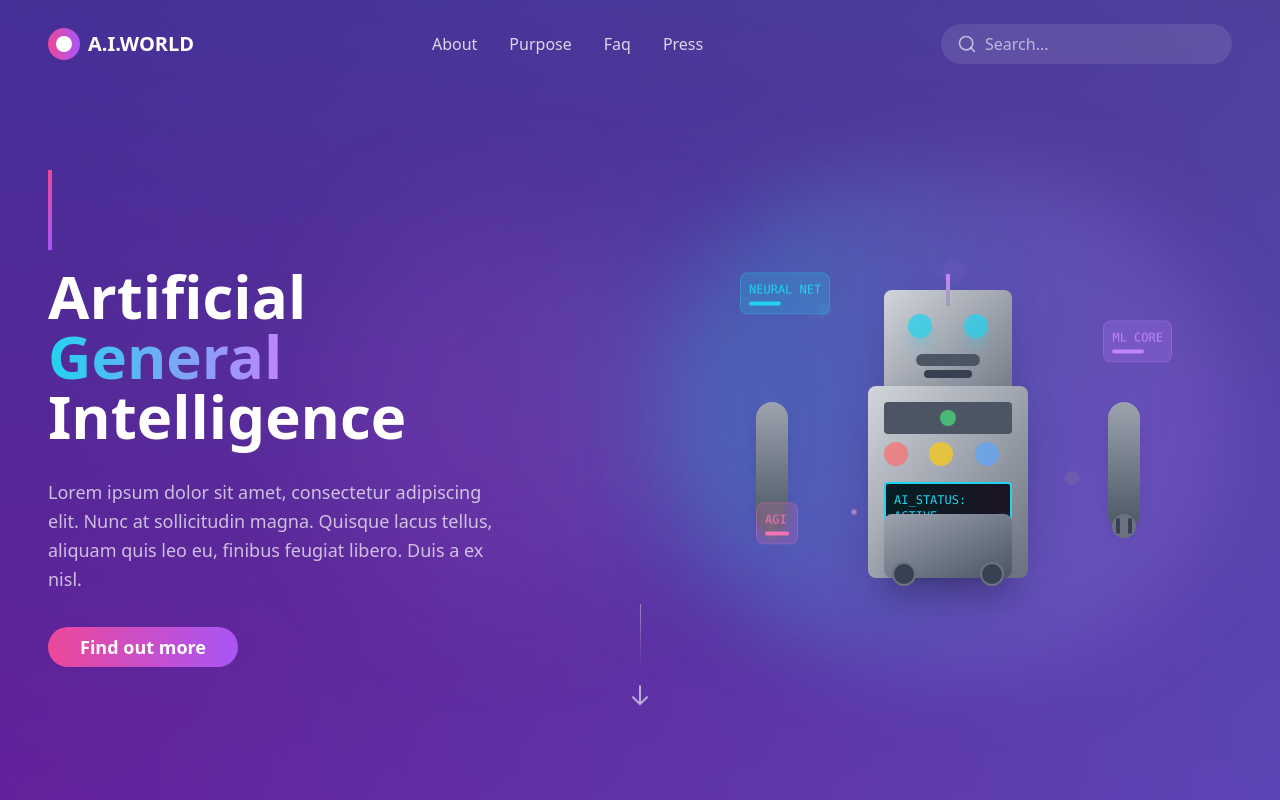
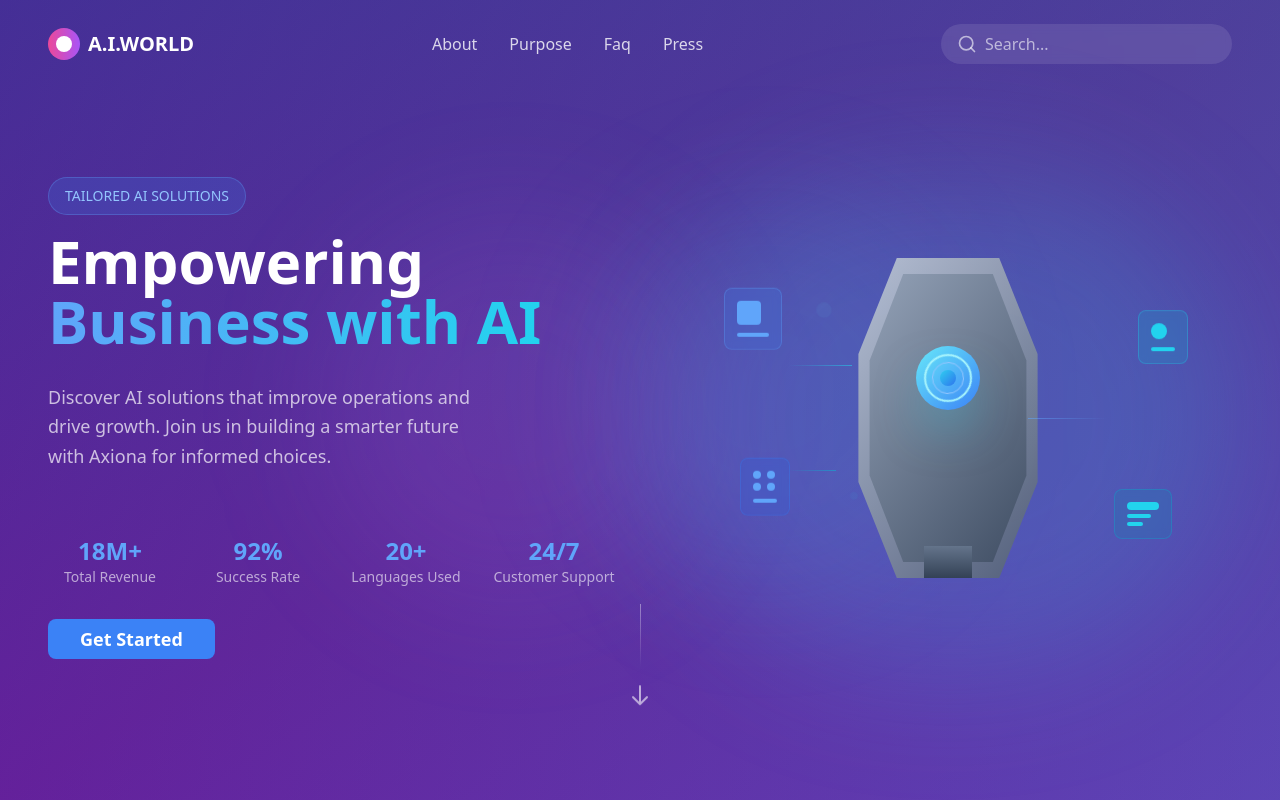
Before and after one commit to godflixx/page-from-idea, a React (Vite) app: page / in a window 1280 px wide. Built offline with nearby package versions, Linux system fonts and the light colour scheme.

Commit message:
Refactor: Update hero section
Updated the hero section with the provided color scheme and illustration.

```diff
--- a/src/components/HeroSection.tsx
+++ b/src/components/HeroSection.tsx
@@ -8,130 +8,134 @@ const HeroSection = () => {
         {/* Left Content */}
         <div className="space-y-8">
           <div className="space-y-4">
-            <div className="w-1 h-20 bg-gradient-to-b from-pink-500 to-purple-500"></div>
+            <div className="inline-block px-4 py-2 bg-blue-500/20 border border-blue-400/30 rounded-full text-blue-300 text-sm font-medium">
+              TAILORED AI SOLUTIONS
+            </div>
             <h1 className="text-5xl lg:text-6xl font-bold text-white leading-tight">
-              Artificial<br />
-              <span className="text-transparent bg-clip-text bg-gradient-to-r from-cyan-400 to-purple-400">
-                General
-              </span><br />
-              Intelligence
+              Empowering<br />
+              <span className="text-transparent bg-clip-text bg-gradient-to-r from-blue-400 to-cyan-400">
+                Business with AI
+              </span>
             </h1>
           </div>
 
           <p className="text-white/70 text-lg leading-relaxed max-w-md">
-            Lorem ipsum dolor sit amet, consectetur adipiscing elit. Nunc at sollicitudin magna.
-            Quisque lacus tellus, aliquam quis leo eu, finibus feugiat libero. Duis a ex nisl.
+            Discover AI solutions that improve operations and drive growth. Join us in building a
+            smarter future with Axiona for informed choices.
           </p>
 
-          <Button className="bg-gradient-to-r from-pink-500 to-purple-500 hover:from-pink-600 hover:to-purple-600 text-white px-8 py-3 rounded-full text-lg font-semibold transition-all duration-300 transform hover:scale-105">
-            Find out more
+          {/* Stats */}
+          <div className="grid grid-cols-2 lg:grid-cols-4 gap-6 pt-8">
+            <div className="text-center">
+              <div className="text-2xl font-bold text-blue-400">18M+</div>
+              <div className="text-sm text-white/60">Total Revenue</div>
+            </div>
+            <div className="text-center">
+              <div className="text-2xl font-bold text-blue-400">92%</div>
+              <div className="text-sm text-white/60">Success Rate</div>
+            </div>
+            <div className="text-center">
+              <div className="text-2xl font-bold text-blue-400">20+</div>
+              <div className="text-sm text-white/60">Languages Used</div>
+            </div>
+            <div className="text-center">
+              <div className="text-2xl font-bold text-blue-400">24/7</div>
+              <div className="text-sm text-white/60">Customer Support</div>
+            </div>
+          </div>
+
+          <Button className="bg-blue-500 hover:bg-blue-600 text-white px-8 py-3 rounded-lg text-lg font-semibold transition-all duration-300">
+            Get Started
           </Button>
         </div>
 
-        {/* Right Content - Realistic Robot Illustration */}
+        {/* Right Content - AI Robot Head */}
         <div className="relative">
           <div className="relative w-full h-96 lg:h-[500px] flex items-center justify-center">
-            {/* Glow effect */}
-            <div className="absolute inset-0 bg-gradient-to-r from-cyan-400/20 to-purple-400/20 rounded-full blur-2xl"></div>
+            {/* Background glow */}
+            <div className="absolute inset-0 bg-gradient-to-r from-blue-400/20 to-cyan-400/20 rounded-full blur-3xl"></div>
 
-            {/* Robot Container */}
+            {/* Robot Head Container */}
             <div className="relative w-80 h-80">
-              {/* Robot Head */}
-              <div className="absolute top-8 left-1/2 transform -translate-x-1/2 w-32 h-32">
-                <div className="w-full h-full bg-gradient-to-br from-gray-300 to-gray-500 rounded-lg shadow-2xl">
-                  {/* Eyes */}
-                  <div className="flex justify-between items-center pt-6 px-6">
-                    <div className="w-6 h-6 bg-cyan-400 rounded-full animate-pulse shadow-lg shadow-cyan-400/50"></div>
-                    <div className="w-6 h-6 bg-cyan-400 rounded-full animate-pulse shadow-lg shadow-cyan-400/50"></div>
+              {/* Main Head Structure */}
+              <div className="absolute inset-0 flex items-center justify-center">
+                {/* Head silhouette */}
+                <div className="relative w-64 h-80">
+                  {/* Head outline */}
+                  <div className="absolute inset-0 bg-gradient-to-br from-slate-300 to-slate-600 opacity-90"
+                       style={{
+                         clipPath: 'polygon(30% 0%, 70% 0%, 85% 30%, 85% 70%, 70% 100%, 30% 100%, 15% 70%, 15% 30%)'
+                       }}>
                   </div>
-                  {/* Mouth/Speaker */}
-                  <div className="mt-4 mx-auto w-16 h-3 bg-gray-600 rounded-full"></div>
-                  <div className="mt-1 mx-auto w-12 h-2 bg-gray-700 rounded-full"></div>
-                </div>
-                {/* Antenna */}
-                <div className="absolute -top-4 left-1/2 transform -translate-x-1/2 w-1 h-8 bg-gradient-to-t from-gray-400 to-purple-400"></div>
-                <div className="absolute -top-6 left-1/2 transform -translate-x-1/2 w-3 h-3 bg-purple-400 rounded-full animate-ping"></div>
-              </div>
 
-              {/* Robot Body */}
-              <div className="absolute top-32 left-1/2 transform -translate-x-1/2 w-40 h-48">
-                <div className="w-full h-full bg-gradient-to-br from-gray-300 to-gray-500 rounded-lg shadow-2xl">
-                  {/* Chest Panel */}
-                  <div className="pt-4 px-4">
-                    <div className="w-full h-8 bg-gray-600 rounded mb-2 flex items-center justify-center">
-                      <div className="w-4 h-4 bg-green-400 rounded-full animate-pulse"></div>
-                    </div>
-                    {/* Control buttons */}
-                    <div className="grid grid-cols-3 gap-2 mb-4">
-                      <div className="w-6 h-6 bg-red-400 rounded-full animate-pulse"></div>
-                      <div className="w-6 h-6 bg-yellow-400 rounded-full animate-pulse"></div>
-                      <div className="w-6 h-6 bg-blue-400 rounded-full animate-pulse"></div>
-                    </div>
-                    {/* Display screen */}
-                    <div className="w-full h-12 bg-black rounded border-2 border-cyan-400 relative overflow-hidden">
-                      <div className="absolute inset-0 bg-gradient-to-r from-cyan-400/20 to-purple-400/20 animate-pulse"></div>
-                      <div className="absolute top-2 left-2 text-xs text-cyan-400 font-mono">AI_STATUS: ACTIVE</div>
-                      <div className="absolute bottom-1 right-1 w-2 h-2 bg-green-400 rounded-full animate-ping"></div>
+                  {/* Inner head details */}
+                  <div className="absolute inset-4 bg-gradient-to-br from-slate-400 to-slate-700 opacity-80"
+                       style={{
+                         clipPath: 'polygon(30% 0%, 70% 0%, 85% 30%, 85% 70%, 70% 100%, 30% 100%, 15% 70%, 15% 30%)'
+                       }}>
+                  </div>
+
+                  {/* Eye area */}
+                  <div className="absolute top-20 left-1/2 transform -translate-x-1/2 w-32 h-20">
+                    {/* Main eye */}
+                    <div className="absolute top-2 left-1/2 transform -translate-x-1/2 w-16 h-16 bg-gradient-to-br from-cyan-300 to-blue-500 rounded-full shadow-2xl shadow-cyan-400/50">
+                      {/* Eye rings */}
+                      <div className="absolute inset-2 border-2 border-cyan-200 rounded-full animate-spin" style={{animationDuration: '4s'}}></div>
+                      <div className="absolute inset-4 border border-blue-300 rounded-full animate-spin" style={{animationDuration: '2s', animationDirection: 'reverse'}}></div>
+                      <div className="absolute inset-6 bg-gradient-to-br from-cyan-400 to-blue-600 rounded-full animate-pulse"></div>
                     </div>
                   </div>
+
+                  {/* Neck/Connection */}
+                  <div className="absolute bottom-0 left-1/2 transform -translate-x-1/2 w-12 h-8 bg-gradient-to-b from-slate-500 to-slate-700"></div>
                 </div>
               </div>
 
-              {/* Robot Arms */}
-              <div className="absolute top-36 -left-8 w-16 h-32">
-                <div className="w-8 h-full bg-gradient-to-b from-gray-400 to-gray-600 rounded-full shadow-lg"></div>
-                {/* Left hand */}
-                <div className="absolute -bottom-2 left-1 w-6 h-6 bg-gray-500 rounded-full">
-                  <div className="absolute top-1 left-1 w-1 h-4 bg-gray-700 rounded"></div>
-                  <div className="absolute top-1 right-1 w-1 h-4 bg-gray-700 rounded"></div>
+              {/* Floating Tech Elements */}
+              <div className="absolute top-8 -left-16 animate-bounce">
+                <div className="bg-blue-500/20 backdrop-blur-sm rounded-lg p-3 border border-blue-400/30">
+                  <div className="w-6 h-6 bg-blue-400 rounded-sm mb-2"></div>
+                  <div className="w-8 h-1 bg-blue-400 rounded"></div>
                 </div>
               </div>
 
-              <div className="absolute top-36 -right-8 w-16 h-32">
-                <div className="w-8 h-full bg-gradient-to-b from-gray-400 to-gray-600 rounded-full shadow-lg ml-8"></div>
-                {/* Right hand */}
-                <div className="absolute -bottom-2 right-1 w-6 h-6 bg-gray-500 rounded-full">
-                  <div className="absolute top-1 left-1 w-1 h-4 bg-gray-700 rounded"></div>
-                  <div className="absolute top-1 right-1 w-1 h-4 bg-gray-700 rounded"></div>
+              <div className="absolute top-16 -right-20 animate-bounce" style={{animationDelay: '0.7s'}}>
+                <div className="bg-cyan-500/20 backdrop-blur-sm rounded-lg p-3 border border-cyan-400/30">
+                  <div className="w-4 h-4 bg-cyan-400 rounded-full mb-2"></div>
+                  <div className="w-6 h-1 bg-cyan-400 rounded"></div>
                 </div>
               </div>
 
-              {/* Robot Base/Legs */}
-              <div className="absolute bottom-0 left-1/2 transform -translate-x-1/2 w-32 h-16">
-                <div className="w-full h-full bg-gradient-to-br from-gray-400 to-gray-600 rounded-lg shadow-xl">
-                  {/* Wheels/Tracks */}
-                  <div className="absolute -bottom-2 left-2 w-6 h-6 bg-gray-700 rounded-full border-2 border-gray-500"></div>
-                  <div className="absolute -bottom-2 right-2 w-6 h-6 bg-gray-700 rounded-full border-2 border-gray-500"></div>
+              <div className="absolute bottom-12 -left-12 animate-bounce" style={{animationDelay: '1.4s'}}>
+                <div className="bg-blue-600/20 backdrop-blur-sm rounded-lg p-3 border border-blue-500/30">
+                  <div className="grid grid-cols-2 gap-1 mb-2">
+                    <div className="w-2 h-2 bg-blue-400 rounded-full"></div>
+                    <div className="w-2 h-2 bg-blue-400 rounded-full"></div>
+                    <div className="w-2 h-2 bg-blue-400 rounded-full"></div>
+                    <div className="w-2 h-2 bg-blue-400 rounded-full"></div>
+                  </div>
+                  <div className="w-6 h-1 bg-blue-400 rounded"></div>
                 </div>
               </div>
 
-              {/* Floating UI Elements */}
-              <div className="absolute top-4 -left-12 animate-bounce">
-                <div className="bg-cyan-400/20 backdrop-blur-sm rounded-lg p-2 border border-cyan-400/30">
-                  <div className="text-xs text-cyan-400 font-mono">NEURAL NET</div>
-                  <div className="w-8 h-1 bg-cyan-400 rounded mt-1"></div>
+              <div className="absolute bottom-8 -right-16 animate-bounce" style={{animationDelay: '2.1s'}}>
+                <div className="bg-cyan-600/20 backdrop-blur-sm rounded-lg p-3 border border-cyan-500/30">
+                  <div className="w-8 h-2 bg-cyan-400 rounded mb-1"></div>
+                  <div className="w-6 h-1 bg-cyan-400 rounded mb-1"></div>
+                  <div className="w-4 h-1 bg-cyan-400 rounded"></div>
                 </div>
               </div>
 
-              <div className="absolute top-16 -right-16 animate-bounce" style={{animationDelay: '1s'}}>
-                <div className="bg-purple-400/20 backdrop-blur-sm rounded-lg p-2 border border-purple-400/30">
-                  <div className="text-xs text-purple-400 font-mono">ML CORE</div>
-                  <div className="w-8 h-1 bg-purple-400 rounded mt-1"></div>
-                </div>
-              </div>
+              {/* Floating particles */}
+              <div className="absolute top-12 left-8 w-2 h-2 bg-cyan-300 rounded-full animate-ping opacity-75"></div>
+              <div className="absolute top-24 right-12 w-1 h-1 bg-blue-300 rounded-full animate-ping opacity-60" style={{animationDelay: '0.5s'}}></div>
+              <div className="absolute bottom-20 left-16 w-1 h-1 bg-cyan-400 rounded-full animate-ping opacity-80" style={{animationDelay: '1s'}}></div>
+              <div className="absolute bottom-32 right-8 w-2 h-2 bg-blue-400 rounded-full animate-ping opacity-50" style={{animationDelay: '1.5s'}}></div>
 
-              <div className="absolute bottom-8 -left-8 animate-bounce" style={{animationDelay: '2s'}}>
-                <div className="bg-pink-400/20 backdrop-blur-sm rounded-lg p-2 border border-pink-400/30">
-                  <div className="text-xs text-pink-400 font-mono">AGI</div>
-                  <div className="w-6 h-1 bg-pink-400 rounded mt-1"></div>
-                </div>
-              </div>
-
-              {/* Energy particles */}
-              <div className="absolute top-12 left-8 w-2 h-2 bg-cyan-300 rounded-full animate-ping opacity-75"></div>
-              <div className="absolute top-24 right-12 w-1 h-1 bg-purple-300 rounded-full animate-ping opacity-60" style={{animationDelay: '0.7s'}}></div>
-              <div className="absolute bottom-16 left-16 w-1 h-1 bg-pink-300 rounded-full animate-ping opacity-80" style={{animationDelay: '1.4s'}}></div>
-              <div className="absolute bottom-24 right-8 w-2 h-2 bg-yellow-300 rounded-full animate-ping opacity-50" style={{animationDelay: '2.1s'}}></div>
+              {/* Circuit lines */}
+              <div className="absolute top-1/3 left-0 w-16 h-px bg-gradient-to-r from-transparent to-cyan-400 opacity-60 animate-pulse"></div>
+              <div className="absolute top-1/2 right-0 w-20 h-px bg-gradient-to-l from-transparent to-blue-400 opacity-60 animate-pulse" style={{animationDelay: '1s'}}></div>
+              <div className="absolute bottom-1/3 left-0 w-12 h-px bg-gradient-to-r from-transparent to-cyan-500 opacity-60 animate-pulse" style={{animationDelay: '2s'}}></div>
             </div>
           </div>
         </div>
```
